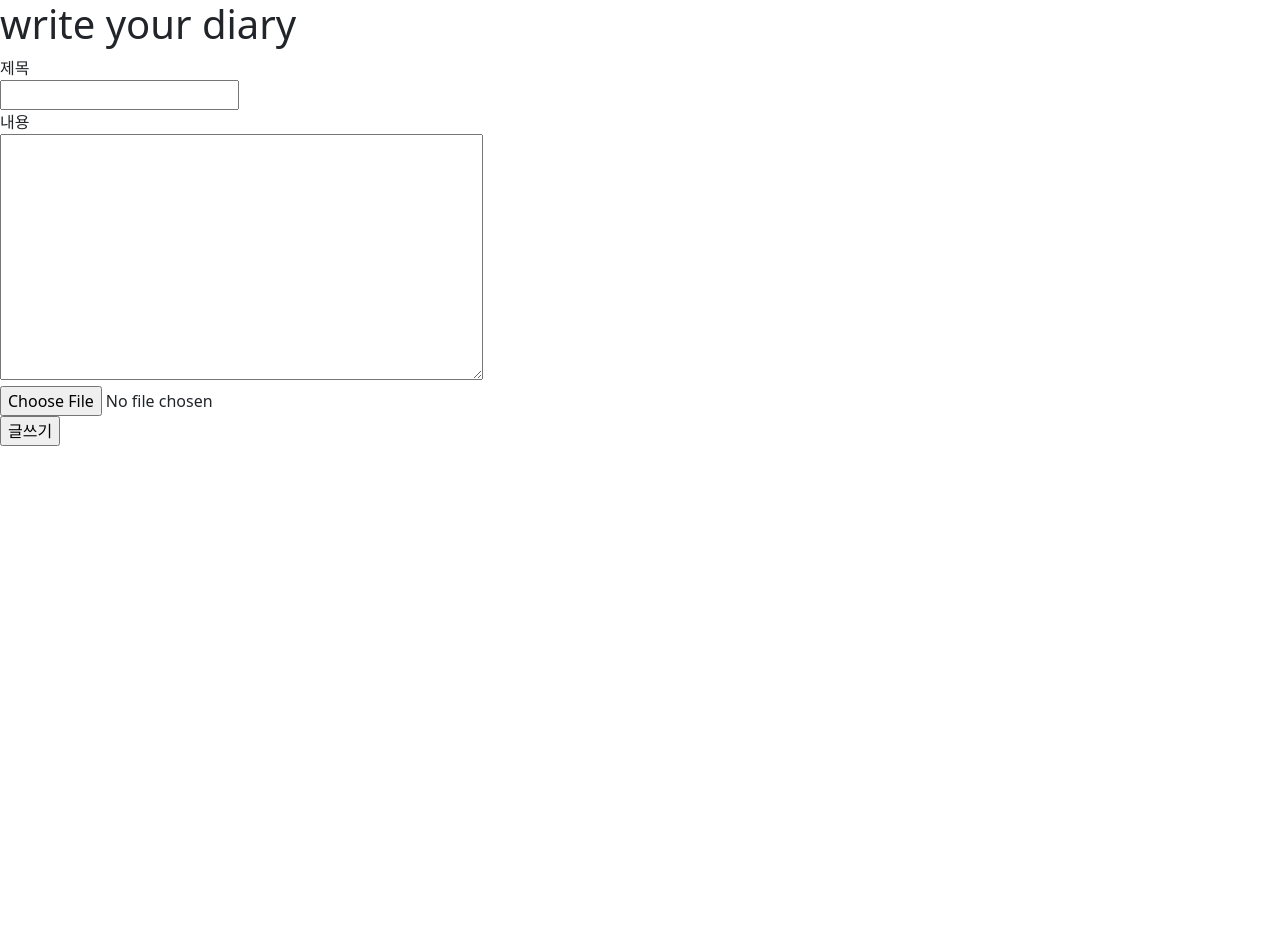
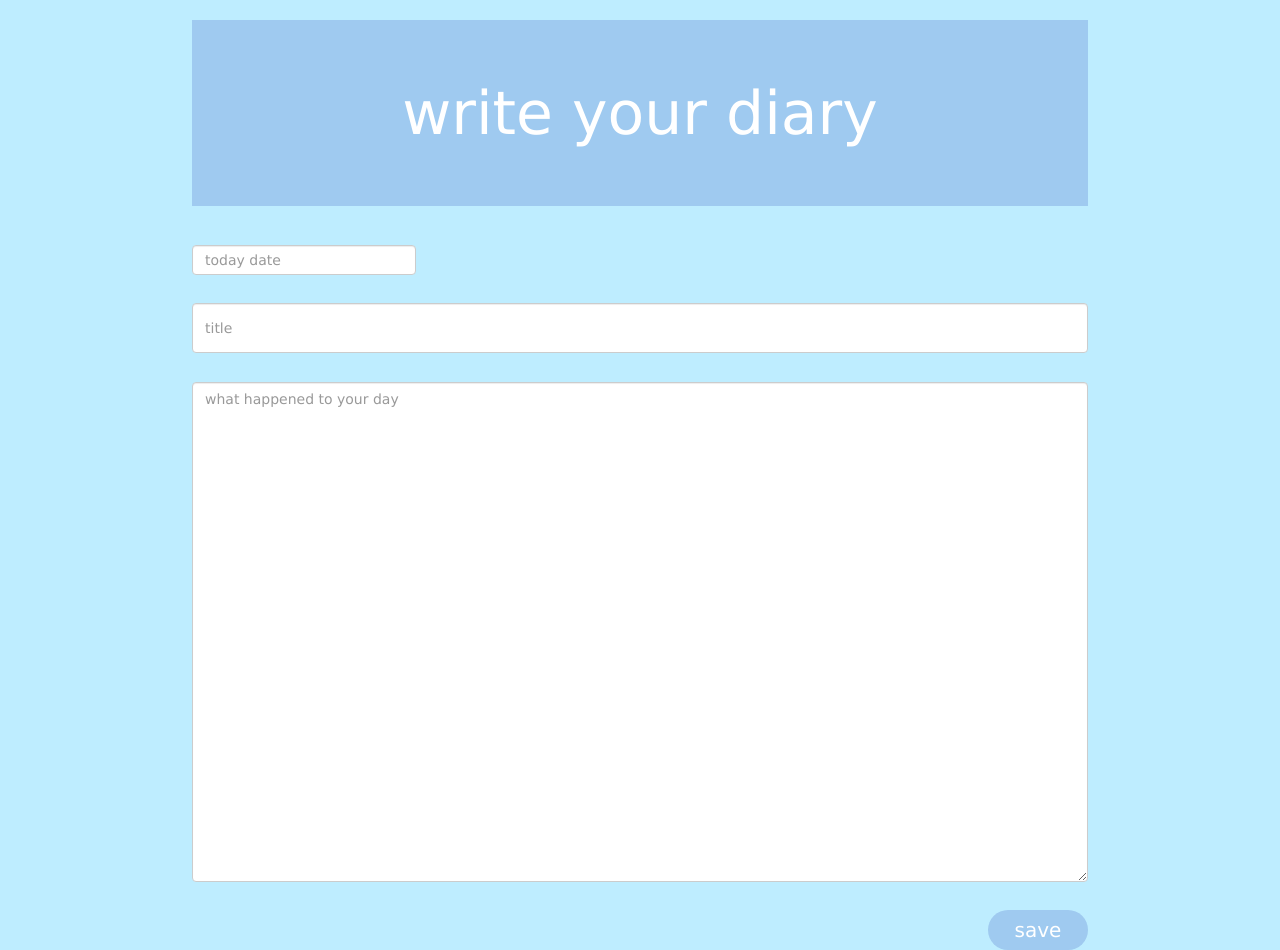
Before and after one commit to soi03/django_diary, a Django app: page /write/ in a window 1280 px wide. Before the commit the page ends 446 px from the top, so only its background shows below. Run offline with Django 4.2, Linux system fonts and the light colour scheme; some libraries are stand-ins or nearby versions.

Commit message:
css수정 & write db 생성 & 입력값 넘길때 오류남..

```diff
--- a/diary/settings.py
+++ b/diary/settings.py
@@ -116,7 +116,7 @@ USE_TZ = True
 # Static files (CSS, JavaScript, Images)
 # https://docs.djangoproject.com/en/4.1/howto/static-files/
 
-STATIC_URL = 'static/'
+STATIC_URL = '/static/'
 
 # Default primary key field type
 # https://docs.djangoproject.com/en/4.1/ref/settings/#default-auto-field
@@ -128,3 +128,6 @@ STATICFILES_DIRS = [os.path.join(BASE_DIR, 'diary_web/static')]
 
 # 각 static 파일들은 각자 다른 경로에 나뉘어져 있는데 배포를 위해서 하나의 폴더 안에 모으기 위한 경로
 STATIC_ROOT= os.path.join(BASE_DIR,'static')
+
+# 날짜 설정
+# DATE_INPUT_FORMAT = ['%d-%m-%Y']
--- a/diary/urls.py
+++ b/diary/urls.py
@@ -33,7 +33,7 @@ urlpatterns = [
     # 2. GET / diary / new /
     path('write/', views.write, name ='write'), # 일기 작성
     # # 3. POST / diary / new /
-    # # path('create/', views.create, name ='create'), # 게시글 생성! (POST)
+    path('create/', views.create, name ='create'), # 게시글 생성! (POST)
     # # 4. GET / diary / 1/
     # path('<int:pk>/', views.detail, name= 'detail'),
     # # 5. POST / diary /1/ delete/
@@ -45,6 +45,6 @@ urlpatterns = [
 ]
 
 # img태그 사용시 사용..? 불필요시 삭제하기
-# from django.conf.urls.static import static
-# from django.conf import settings
-# urlpatterns += static(settings.STATIC_URL, document_root=settings.STATIC_ROOT)
+from django.conf.urls.static import static
+from django.conf import settings
+urlpatterns += static(settings.STATIC_URL, document_root=settings.STATIC_ROOT)
--- /dev/null
+++ b/diary_web/forms.py
@@ -0,0 +1,30 @@
+from django import forms
+from .models import Write
+
+class WriteForm(forms.ModelForm):
+    class Meta:
+        model = Write
+        fields = ['date','title', 'content']
+        widgets = {
+            'date':forms.DateInput(
+                attrs={
+                    'class': 'form-control',
+                    'style' : 'width:25%; height:30px;',
+                    'placeholder': 'today date'
+                    }
+            ),
+            'title': forms.TextInput(
+                attrs={
+                    'class': 'form-control',
+                    'placeholder': 'title',
+                    'style' : 'width:100%; height:50px;'
+                }
+            ),
+            'content': forms.Textarea(
+                attrs={
+                    'class': 'form-control',
+                    'placeholder': 'what happened to your day',
+                    'style' : 'width:100%; height:500px'
+                }
+            )
+        }
--- a/diary_web/models.py
+++ b/diary_web/models.py
@@ -7,3 +7,8 @@ class Myinfo(models.Model):
     email = models.EmailField()
     birth = models.DateTimeField('date published')
     age = models.IntegerField()
+
+class Write(models.Model):
+    date = models.DateField()
+    title = models.CharField('',max_length=200)
+    content = models.CharField('',max_length=500)
--- /dev/null
+++ b/diary_web/static/css/style.css
@@ -0,0 +1,38 @@
+body{
+    background-color:rgb(190, 237, 255);
+}
+
+div{
+    height:50%;
+    width: 70%;
+    margin-left: 15%;
+    font-size: 20px;
+    font-family: 'Lucida Sans', 'Lucida Sans Regular', 'Lucida Grande', 'Lucida Sans Unicode', Geneva, Verdana, sans-serif;
+    text-align: right;
+
+}
+
+div > h1{
+    font-size: 60px;
+    font-family:'Lucida Sans', 'Lucida Sans Regular', 'Lucida Grande', 'Lucida Sans Unicode', Geneva, Verdana, sans-serif;
+    color:white;
+    background-color: rgb(159, 202, 240);
+    text-align : center;
+    padding-bottom: 60px;
+    padding-top:60px;
+}
+
+.btn-fill {
+    transition: 0.3s;
+    background-color: rgb(159, 202, 240);
+    color: white;
+    border: 0px;
+    border-radius: 20px;
+    width: 100px;
+    height: 40px;
+  }
+.btn-fill:hover {
+    background: white;
+    color: rgb(159, 202, 240);
+    box-shadow: inset 0 0 0 36px var(--btn-bg);
+ }
--- a/diary_web/views.py
+++ b/diary_web/views.py
@@ -1,5 +1,8 @@
-from django.shortcuts import render
+from django.shortcuts import render, redirect
 from .models import Myinfo
+from .forms import WriteForm
+from django.utils import timezone
+import logging
 # Create your views here.
 
 def base(request):
@@ -8,6 +11,19 @@ def base(request):
     context = {'diary':diary}
     return render(request, 'diary/base.html', context)
 
+# def write(request):
+#     print(request)
+#     return render(request, 'diary/write_diary.html')
+
 def write(request):
-    print(request)
-    return render(request, 'diary/write_diary.html')
+    form = WriteForm()
+    return render(request, "diary/write_diary.html", {"form" : form})
+
+def create(request):
+    if request.method == 'POST':
+        diary = WriteForm()
+        diary.date = request.POST['date']
+        diary.title = request.POST['title']
+        diary.content = request.POST['content']
+        diary.save()
+        return redirect('/base/')
--- a/templates/diary/base.html
+++ b/templates/diary/base.html
@@ -6,6 +6,7 @@
     <meta name="viewport"
           content="width=device-width, user-scalable=no, initial-scale=1.0, maximum-scale=1.0, minimum-scale=1.0">
     <meta http-equiv="X-UA-Compatible" content="ie=edge">
+    <link rel="stylesheet" href="{% static 'css/style.css' %}">
     <title>Welcome my diary</title>
     <style>
 
@@ -13,11 +14,12 @@
 
 </head>
 <body>
-    <h1>또이의 일기장</h1>
+    <div>
+        <h1>Today Diary</h1>
         <button type="button" onclick="location.href='write'">
             <img src="{%static 'write.png' %}">
             </img>
         </button>
-    </form>
+    </div>
 </body>
 </html>
--- a/templates/diary/write_diary.html
+++ b/templates/diary/write_diary.html
@@ -1,24 +1,32 @@
 <!doctype html>
+{% load static %}
 <html lang="en">
 <head>
-    <link rel="stylesheet" href="C:/Users/soi/Desktop/django/django_diary/css_diary/assetscss/bootstrap.css">
+    <link rel="stylesheet" href="//maxcdn.bootstrapcdn.com/bootstrap/3.2.0/css/bootstrap.min.css">
+    <link rel="stylesheet" href="//maxcdn.bootstrapcdn.com/bootstrap/3.2.0/css/bootstrap-theme.min.css">
+    <link rel="stylesheet" href="{% static '/css/style.css' %}">
     <meta charset="UTF-8">
     <meta name="viewport"
           content="width=device-width, user-scalable=no, initial-scale=1.0, maximum-scale=1.0, minimum-scale=1.0">
     <meta http-equiv="X-UA-Compatible" content="ie=edge">
     <title>Write! your diary</title>
+
 </head>
 <body>
-    <h1>write your diary</h1>
-    <form method="POST">
+    <div>
+        <h1>write your diary</h1>
         {% comment %} site간 요청 위조를 방지 {% endcomment %}
-        {% csrf_token %}
-        제목<br>
-        <input type="text" name="postname"><br>
-        내용<br>
-        <textarea rows="10" cols="50" name="contents"></textarea><br>
-        <input type="file" name="mainphoto"><br>
-        <input type="submit" value="글쓰기">
-    </form>
+        <form method="post" action="{% url 'create' %}">
+            {% csrf_token %}
+            <br>
+            {{ form.date }}
+            <br>
+            {{ form.title }}
+            <br>
+            {{ form.content }}
+            <br>
+            <button class="btn-fill" type='submit'> save </button>
+        </form>
+    </div>
 </body>
 </html>
```
Also changed, not shown: diary_web/migrations/0002_write.py (added).
